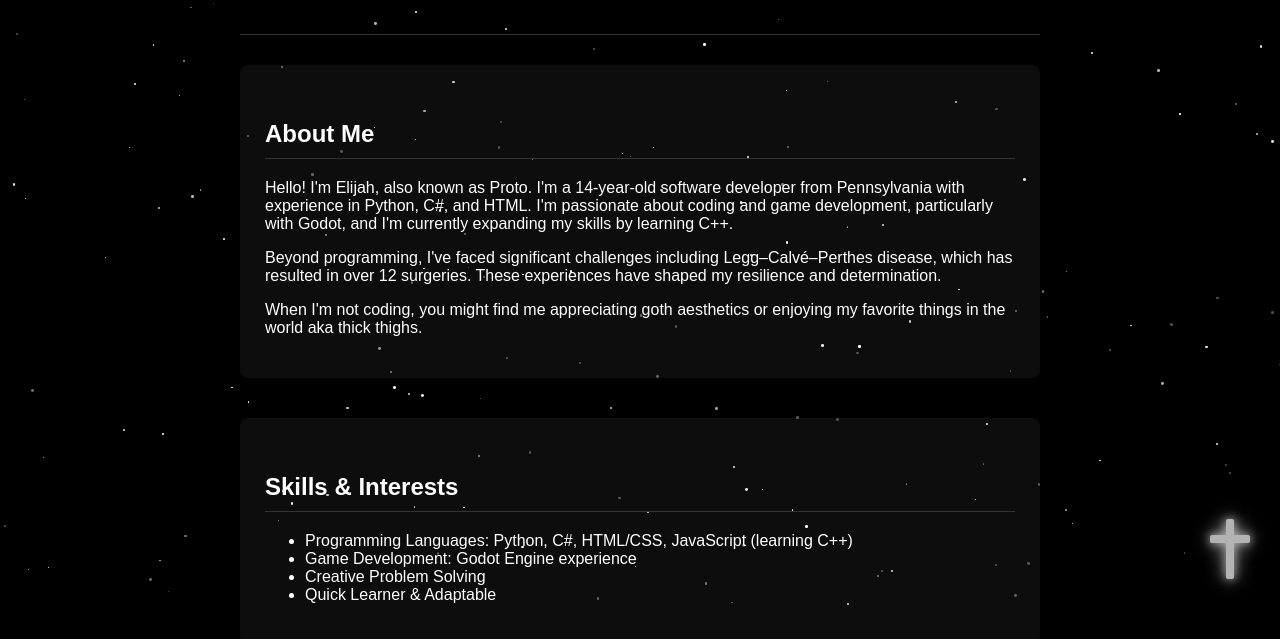
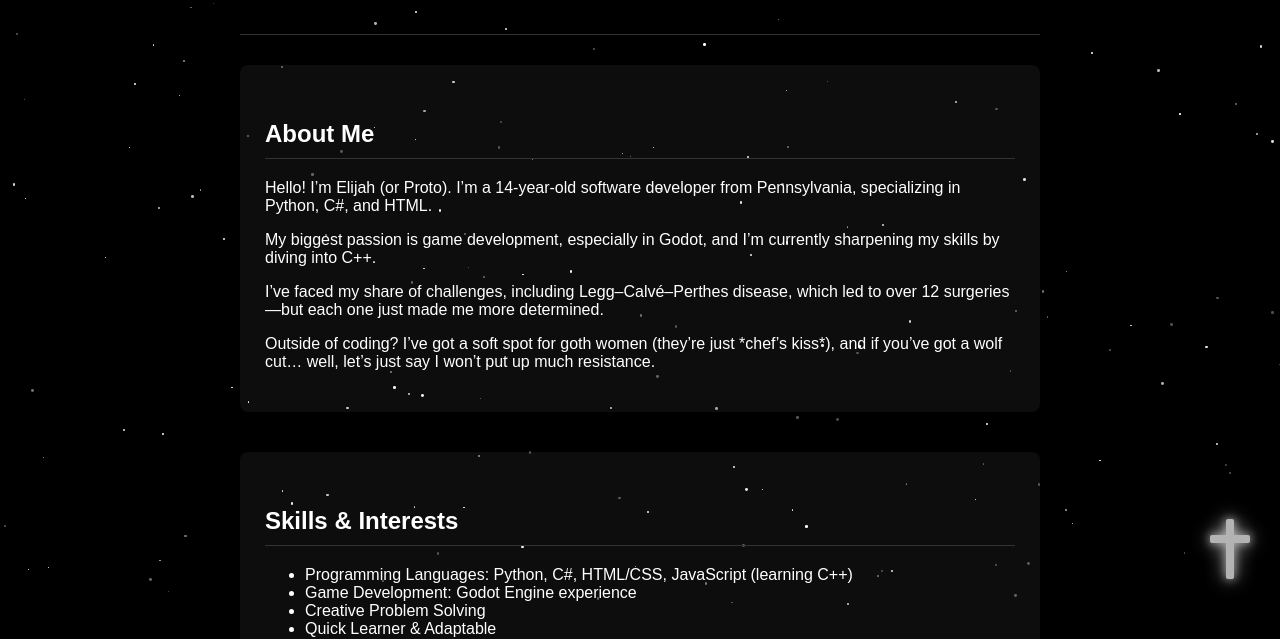
Before and after one commit to prototbh/prototbh.github.io, a plain HTML site: page index.html in a window 1280 px wide. Shown: the part 191-830 px from the top of the page. Drawn offline with Linux system fonts and the light colour scheme.

Commit message:
Update index.html

```diff
--- a/index.html
+++ b/index.html
@@ -288,9 +288,10 @@
 
         <section id="about">
             <h2>About Me</h2>
-            <p>Hello! I'm Elijah, also known as Proto. I'm a 14-year-old software developer from Pennsylvania with experience in Python, C#, and HTML. I'm passionate about coding and game development, particularly with Godot, and I'm currently expanding my skills by learning C++.</p>
-            <p>Beyond programming, I've faced significant challenges including Legg–Calvé–Perthes disease, which has resulted in over 12 surgeries. These experiences have shaped my resilience and determination.</p>
-            <p>When I'm not coding, you might find me appreciating goth aesthetics or enjoying my favorite things in the world aka thick thighs.<p>
+            <p>Hello! I’m Elijah (or Proto). I’m a 14-year-old software developer from Pennsylvania, specializing in Python, C#, and HTML.</p>
+            <p>My biggest passion is game development, especially in Godot, and I’m currently sharpening my skills by diving into C++.</p>
+            <p>I’ve faced my share of challenges, including Legg–Calvé–Perthes disease, which led to over 12 surgeries—but each one just made me more determined.</p>
+            <p>Outside of coding? I’ve got a soft spot for goth women (they’re just *chef’s kiss*), and if you’ve got a wolf cut… well, let’s just say I won’t put up much resistance.</p>
         </section>
 
         <section id="skills">
```
